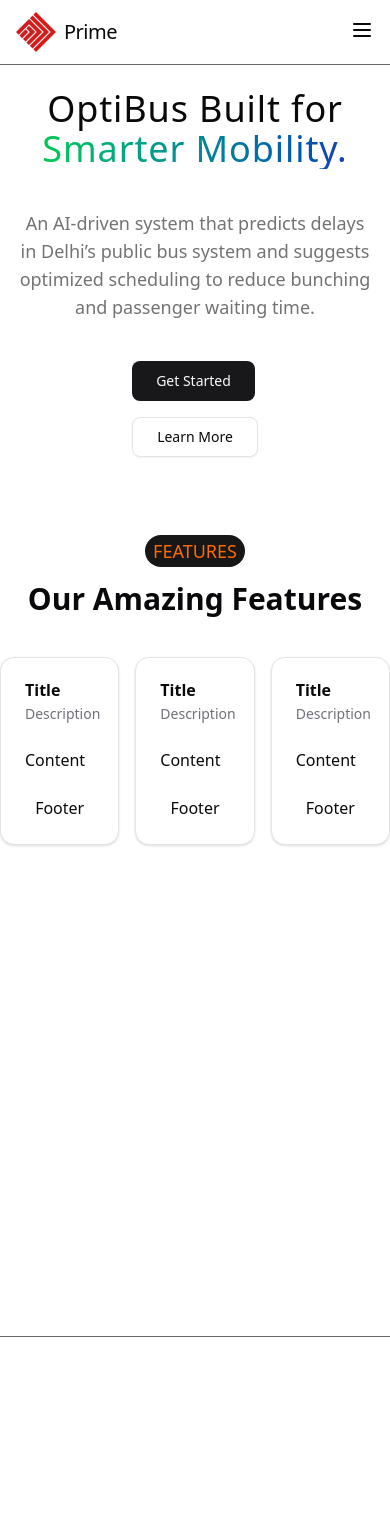
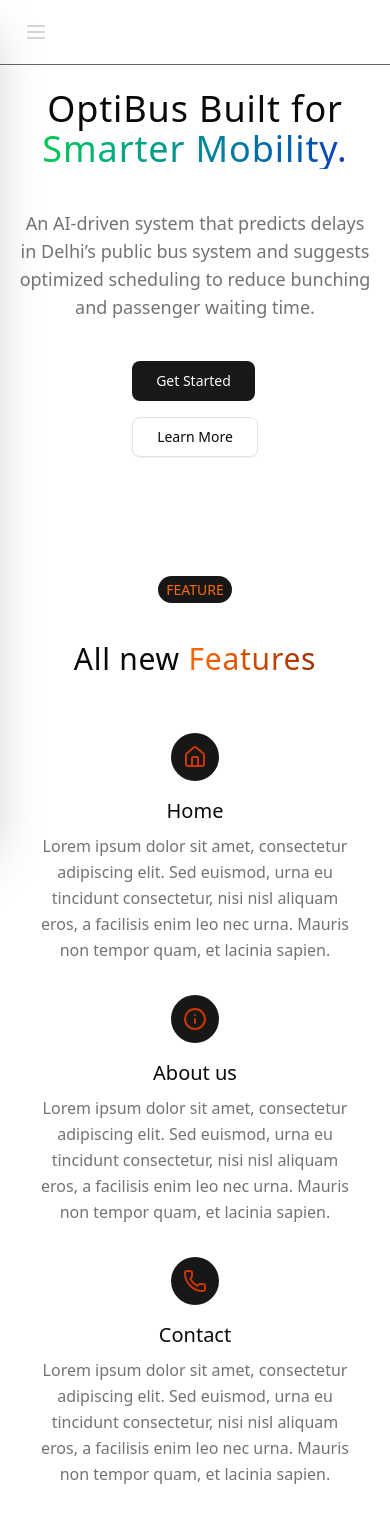
Before and after one commit to Yajush-afk/RouteMinds, a React (Vite) app in the folder frontend/: page / in a window 390 px wide. Shown: the top 1517 px of the page. Before the commit the page ends 1337 px from the top, so only its background shows below. Built offline with nearby package versions, Linux system fonts and the light colour scheme.

Commit message:
Update feature styling, add new navbar for mobile

```diff
--- a/frontend/src/components/FeatureSection.tsx
+++ b/frontend/src/components/FeatureSection.tsx
@@ -1,22 +1,43 @@
-import CardComponent from "./CardComponent";
+import { features } from "@/constants/features";
 
-function FeatureSection() {
-  return (<>
-    <div className="relative mt-10 border-b border-neutral-700/80 min-h-[800px]">
+const FeatureSection = () => {
+  return (
+    <div className="relative mt-20 border-b border-neutral-800 min-h-[800px]">
       <div className="text-center">
-        <span className="bg-neutral-900 text-orange-500 rounded-full h-6 text-lg font-medium px-2 py-1 uppercase">
-          Features
+        <span className="bg-neutral-900 text-orange-500 rounded-full h-6 text-sm font-medium px-2 py-1 uppercase">
+          Feature
         </span>
-        <h2 className="mt-4 text-3xl font-bold">Our Amazing Features</h2>
+        <h2 className="text-3xl sm:text-5xl lg:text-6xl mt-10 lg:mt-20 tracking-wide">
+          All new{" "}
+          <span className="bg-gradient-to-r from-orange-500 to-orange-800 text-transparent bg-clip-text">
+            Features
+          </span>
+        </h2>
       </div>
-      <div className="flex flex-row items-center justify-center gap-4">
-        <CardComponent />
-        <CardComponent />
-        <CardComponent />
+
+      {/* Responsive Features Grid */}
+      <div className="flex flex-wrap justify-center items-start mt-10 lg:mt-20 px-4 sm:px-8 lg:px-20">
+        {features.map((feature, index) => (
+          <div key={index} className="w-full sm:w-1/2 lg:w-1/3 p-4">
+            <div className="flex flex-col sm:flex-row items-center sm:items-start gap-4 text-center sm:text-left">
+              {/* Icon Container */}
+              <div className="flex-shrink-0 flex justify-center items-center h-12 w-12 bg-neutral-900 text-orange-700 rounded-full">
+                <feature.icon />
+              </div>
+
+              {/* Content */}
+              <div className="flex flex-col">
+                <h5 className="text-xl font-medium mb-2">{feature.label}</h5>
+                <p className="text-md text-neutral-500 leading-relaxed">
+                  {feature.description}
+                </p>
+              </div>
+            </div>
+          </div>
+        ))}
       </div>
     </div>
-  </>
   );
-}
+};
 
 export default FeatureSection;
--- /dev/null
+++ b/frontend/src/components/NewNavbar.tsx
@@ -0,0 +1,156 @@
+import { Menu, X } from "lucide-react";
+import { useState, useEffect } from "react";
+import { Button } from "@/components/ui/button";
+import { Link } from "react-router-dom";
+import { NAV_LINKS } from "@/constants/nav";
+import logo from "@/assets/logo.svg";
+import { ModeToggle } from "./shared/mode-toggle";
+
+const NewNavbar = () => {
+  const [isOpen, setIsOpen] = useState(false);
+
+  const toggleMenu = () => setIsOpen((prev) => !prev);
+  const closeSidebar = () => setIsOpen(false);
+
+  // Handle escape key + body scroll
+  useEffect(() => {
+    const handleEscape = (e: KeyboardEvent) => {
+      if (e.key === "Escape" && isOpen) {
+        closeSidebar();
+      }
+    };
+
+    document.addEventListener("keydown", handleEscape);
+    document.body.style.overflow = isOpen ? "hidden" : "unset";
+
+    return () => {
+      document.removeEventListener("keydown", handleEscape);
+      document.body.style.overflow = "unset";
+    };
+  }, [isOpen]);
+
+  return (
+    <>
+      {/* Top Navbar */}
+      <nav className="sticky top-0 z-50 py-3 backdrop-blur-lg border-b border-neutral-700/80 bg-background/80">
+        <div className="container px-4 mx-auto relative text-sm">
+          <div className="flex justify-between items-center">
+
+            {/* Logo */}
+            <div className="hidden lg:flex items-center flex-shrink-0">
+              <img src={logo} alt="Prime Logo" className="h-10 w-10 mr-2" />
+              <span className="text-xl tracking-tight font-semibold">Prime</span>
+            </div>
+
+            {/* Desktop nav links */}
+            <ul className="hidden lg:flex ml-14 space-x-10">
+              {NAV_LINKS.map((item, index) => (
+                <li key={index}>
+                  <Link
+                    to={item.path}
+                    className="text-neutral-300 hover:text-white transition-colors duration-200"
+                  >
+                    {item.label}
+                  </Link>
+                </li>
+              ))}
+            </ul>
+
+            {/* Desktop actions */}
+            <div className="hidden lg:flex justify-center space-x-4 items-center">
+              <ModeToggle />
+              <Link to="/login">
+                <Button variant="outline">Login</Button>
+              </Link>
+              <Link to="/sign-up">
+                <Button>Sign Up</Button>
+              </Link>
+            </div>
+
+            {/* Mobile toggle */}
+            <div className="lg:hidden flex items-center">
+              <button
+                onClick={toggleMenu}
+                className="p-2 text-neutral-300 hover:text-white transition-colors duration-200 rounded-md"
+                aria-label={isOpen ? "Close menu" : "Open menu"}
+              >
+                {isOpen ? <X size={24} /> : <Menu size={24} />}
+              </button>
+            </div>
+          </div>
+        </div>
+      </nav>
+
+      {/* Backdrop overlay */}
+      <div
+        className={`fixed inset-0 bg-black/50 backdrop-blur-sm z-40 transition-opacity duration-300 lg:hidden ${
+          isOpen ? "opacity-100" : "opacity-0 pointer-events-none"
+        }`}
+        onClick={closeSidebar}
+      />
+
+      {/* Mobile sidebar */}
+      <div
+        className={`fixed top-0 left-0 h-full w-80 bg-background border-r border-neutral-700/50 shadow-2xl z-50 transform transition-transform duration-300 ease-in-out lg:hidden ${
+          isOpen ? "translate-x-0" : "-translate-x-full"
+        }`}
+      >
+        {/* Sidebar header */}
+        <div className="flex items-center justify-between p-6 border-b border-neutral-700/50">
+          <div className="flex items-center space-x-3">
+            <img src={logo} alt="Prime Logo" className="h-10 w-10" />
+            <div>
+              <h2 className="text-lg font-semibold">Prime</h2>
+              <p className="text-sm text-neutral-400">Navigation</p>
+            </div>
+          </div>
+          <button
+            onClick={closeSidebar}
+            className="p-2 rounded-lg hover:bg-neutral-800 transition-colors duration-200"
+            aria-label="Close menu"
+          >
+            <X size={20} className="text-neutral-400" />
+          </button>
+        </div>
+
+        {/* Sidebar nav */}
+        <nav className="flex-1 p-4">
+          <ul className="space-y-2">
+            {NAV_LINKS.map((item, index) => (
+              <li key={index}>
+                <Link
+                  to={item.path}
+                  onClick={closeSidebar}
+                  className="flex items-center p-3 rounded-xl hover:bg-neutral-800 transition-all duration-200 group"
+                >
+                  <span className="text-neutral-300 group-hover:text-white font-medium">
+                    {item.label}
+                  </span>
+                </Link>
+              </li>
+            ))}
+          </ul>
+        </nav>
+
+        {/* Sidebar footer */}
+        <div className="p-4 border-t border-neutral-700/50">
+          <div className="space-y-3">
+            <div className="flex justify-center">
+              <ModeToggle />
+            </div>
+            <div className="flex flex-col space-y-2">
+              <Link to="/login" onClick={closeSidebar}>
+                <Button variant="outline" className="w-full">Login</Button>
+              </Link>
+              <Link to="/sign-up" onClick={closeSidebar}>
+                <Button className="w-full">Sign Up</Button>
+              </Link>
+            </div>
+          </div>
+        </div>
+      </div>
+    </>
+  );
+};
+
+export default NewNavbar;
--- a/frontend/src/components/layout/MainLayout.tsx
+++ b/frontend/src/components/layout/MainLayout.tsx
@@ -1,9 +1,11 @@
-import Navbar from "../Navbar";
+// import Navbar from "../Navbar";
+import NewNavbar from "../NewNavbar";
 
 function MainLayout({ children }: { children: React.ReactNode }) {
   return (
     <>
-      <Navbar />
+      {/* <Navbar /> */}
+      <NewNavbar />
       <main>{children}</main>
     </>
   );
--- /dev/null
+++ b/frontend/src/constants/features.ts
@@ -0,0 +1,40 @@
+import { HomeIcon } from "lucide-react";
+import { InfoIcon } from "lucide-react";
+import { PhoneIcon } from "lucide-react";
+
+export const features = [
+  {
+    icon: HomeIcon,
+    label: "Home",
+    description:
+      "Lorem ipsum dolor sit amet, consectetur adipiscing elit. Sed euismod, urna eu tincidunt consectetur, nisi nisl aliquam eros, a facilisis enim leo nec urna. Mauris non tempor quam, et lacinia sapien.",
+  },
+  {
+    icon: InfoIcon,
+    label: "About us",
+    description:
+      "Lorem ipsum dolor sit amet, consectetur adipiscing elit. Sed euismod, urna eu tincidunt consectetur, nisi nisl aliquam eros, a facilisis enim leo nec urna. Mauris non tempor quam, et lacinia sapien.",
+  },
+  {
+    icon: PhoneIcon,
+    label: "Contact",
+    description:
+      "Lorem ipsum dolor sit amet, consectetur adipiscing elit. Sed euismod, urna eu tincidunt consectetur, nisi nisl aliquam eros, a facilisis enim leo nec urna. Mauris non tempor quam, et lacinia sapien.",
+  },
+  {
+    icon: PhoneIcon,
+    label: "Contact",
+    description:
+      "Lorem ipsum dolor sit amet, consectetur adipiscing elit. Sed euismod, urna eu tincidunt consectetur, nisi nisl aliquam eros, a facilisis enim leo nec urna. Mauris non tempor quam, et lacinia sapien.",
+  },{
+    icon: PhoneIcon,
+    label: "Contact",
+    description:
+      "Lorem ipsum dolor sit amet, consectetur adipiscing elit. Sed euismod, urna eu tincidunt consectetur, nisi nisl aliquam eros, a facilisis enim leo nec urna. Mauris non tempor quam, et lacinia sapien.",
+  },{
+    icon: PhoneIcon,
+    label: "Contact",
+    description:
+      "Lorem ipsum dolor sit amet, consectetur adipiscing elit. Sed euismod, urna eu tincidunt consectetur, nisi nisl aliquam eros, a facilisis enim leo nec urna. Mauris non tempor quam, et lacinia sapien.",
+  },
+];
--- a/frontend/src/constants/nav.ts
+++ b/frontend/src/constants/nav.ts
@@ -1,5 +1,6 @@
 export const NAV_LINKS = [
   { label: "Home", path: "/" },
   { label: "About us", path: "/about" },
+  { label: "Contact", path: "/contact" },
   { label: "Contact", path: "/contact" }
 ];
```
